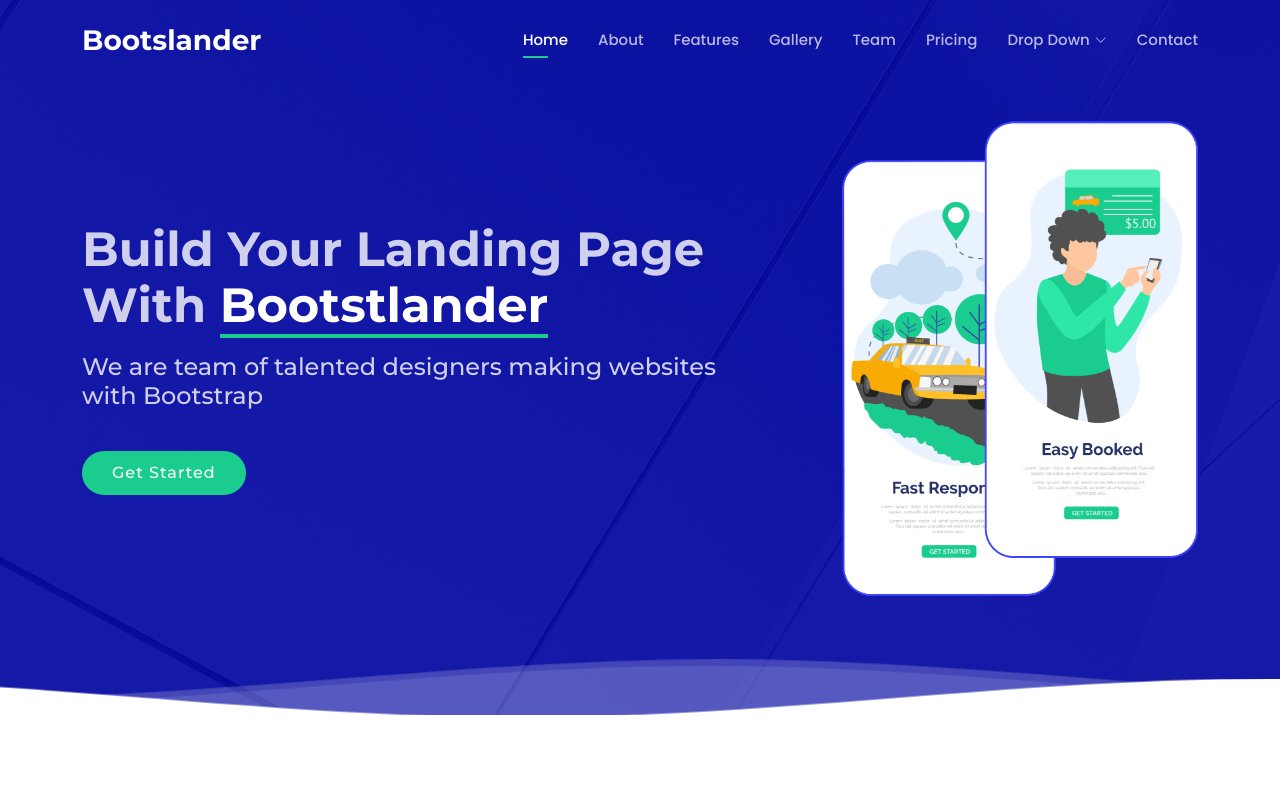
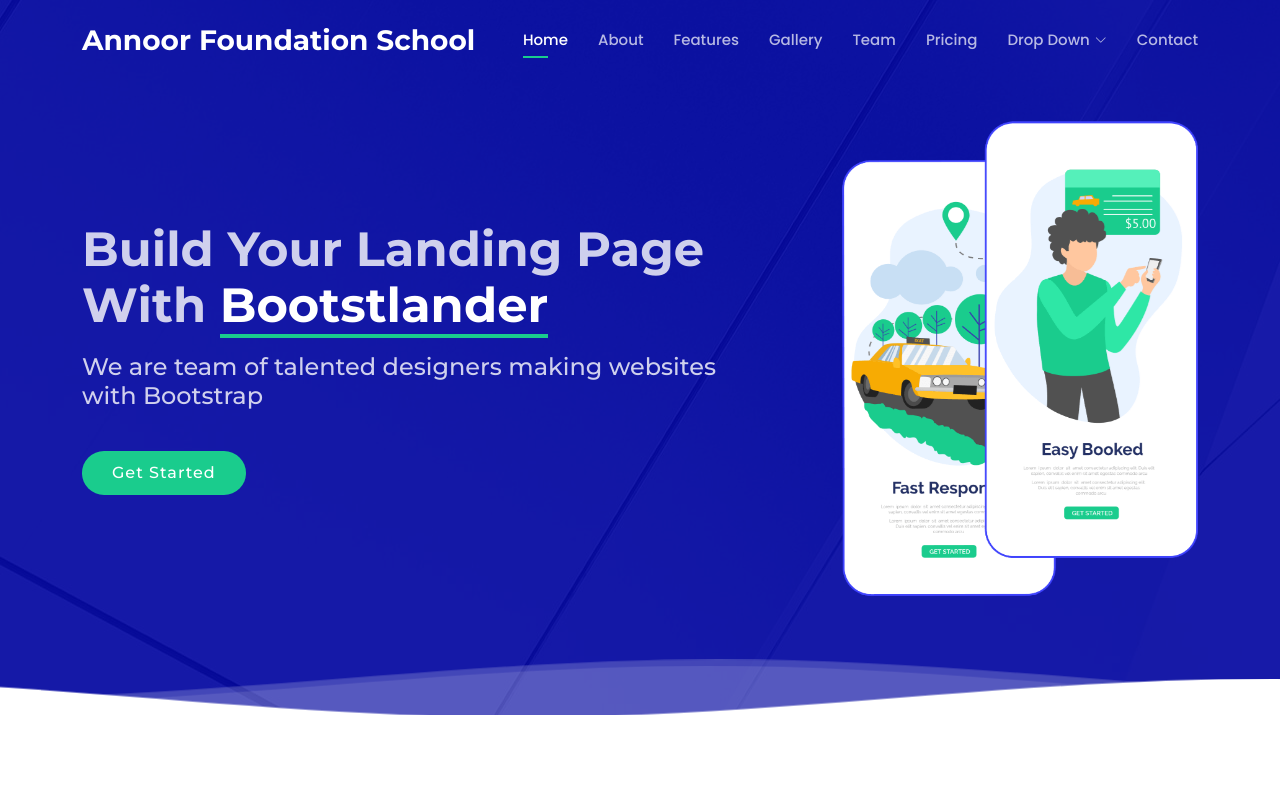
Before and after one commit to mohsayeed/Bootslander, a plain HTML site: page index.html in a window 1280 px wide. Shown: the top 800 px of the page. Drawn offline with nearby package versions, Linux system fonts and the light colour scheme.

Commit message:
changed heading 1

```diff
--- a/index.html
+++ b/index.html
@@ -36,7 +36,7 @@
     <div class="container d-flex align-items-center justify-content-between">
 
       <div class="logo">
-        <h1><a href="index.html"><span>Bootslander</span></a></h1>
+        <h1><a href="index.html"><span>Annoor Foundation School</span></a></h1>
         <!-- Uncomment below if you prefer to use an image logo -->
         <!-- <a href="index.html"><img src="assets/img/logo.png" alt="" class="img-fluid"></a>-->
       </div>
```
